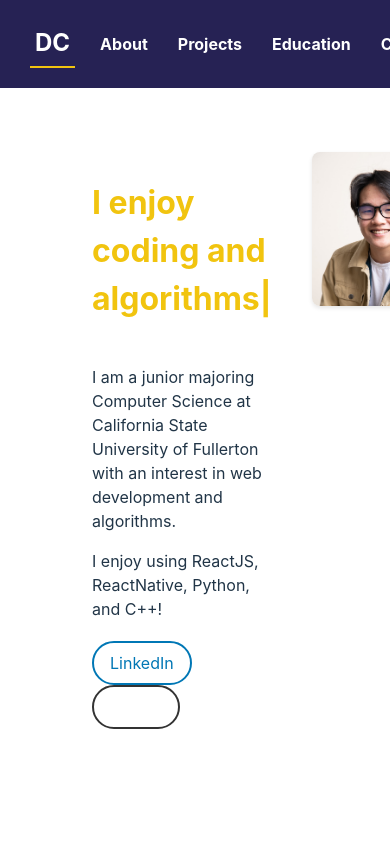
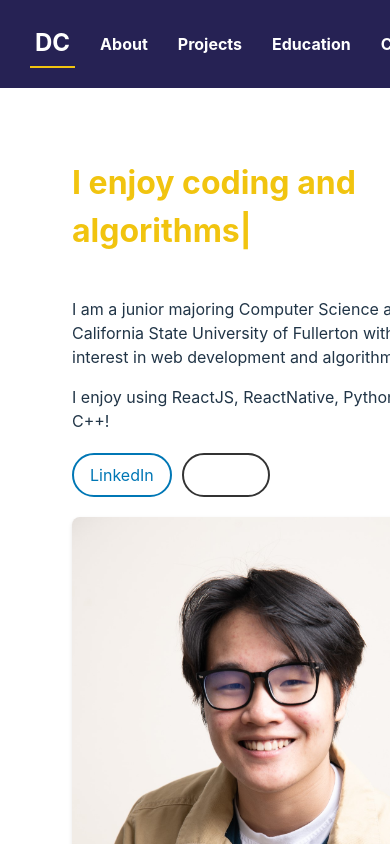
Before and after one commit to darrenxychen/portfolio-website-react, a React (Vite) app: page / in a window 390 px wide. Shown: the top 844 px of the page. Built offline with nearby package versions, Linux system fonts and the light colour scheme.

Commit message:
added mobile support for about

```diff
--- a/src/components/About.css
+++ b/src/components/About.css
@@ -64,3 +64,19 @@
 .social-links a:hover:last-child {
   background-color: #333;
 }
+
+@media screen and (max-width: 768px) {
+  .about-container {
+    flex-direction: column;
+    padding: 20px;
+  }
+
+  .about-content {
+    padding-right: 0;
+    margin-bottom: 20px;
+  }
+
+  .about-image {
+    text-align: center;
+  }
+}
```
Lines whose indentation alone changed are shown as unchanged.
